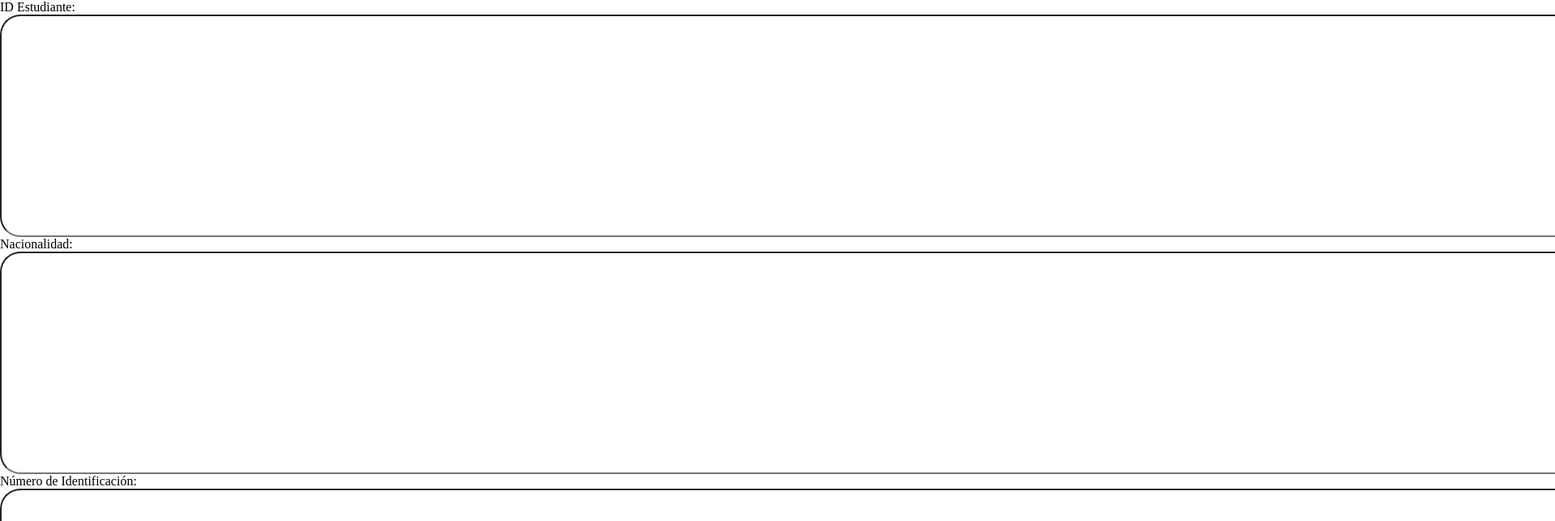
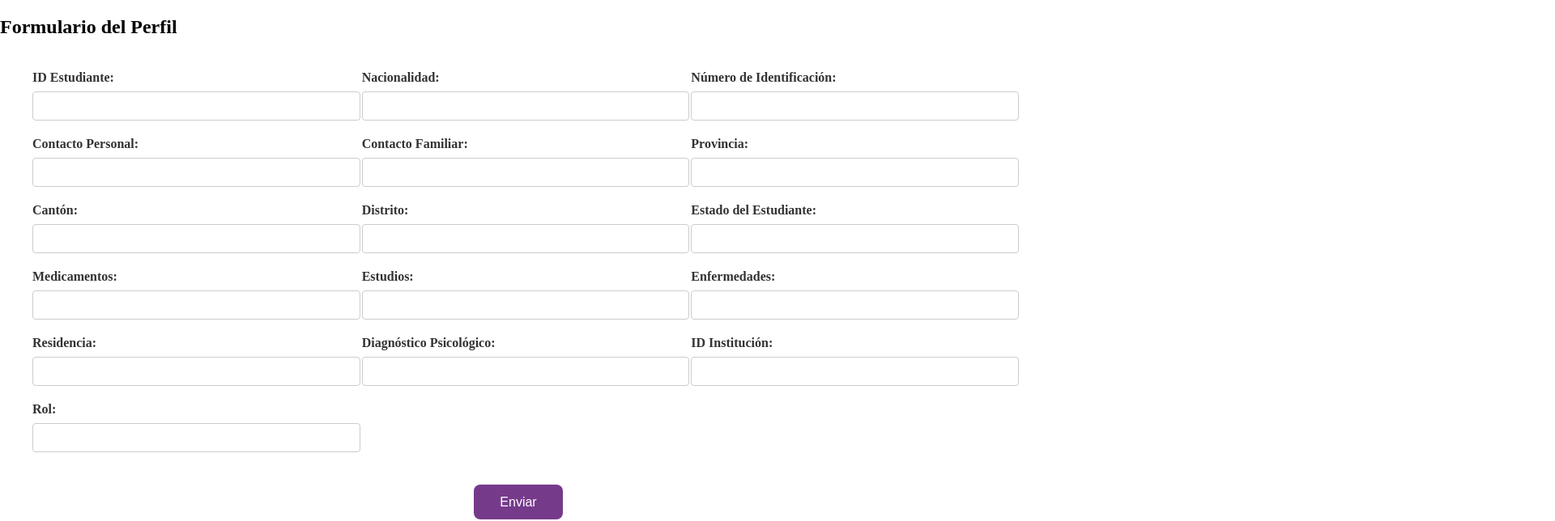
Before and after one commit to YOCELYN12/MoodSense, a React (Vite) app in the folder Proyecto_Mood_Sense/: page /StudentForm in a window 1280 px wide. Shown: the top 644 px of the page at 81% size, 1920 px wide, since content can reach past the window. Built offline with nearby package versions, Linux system fonts and the light colour scheme; no server answers.

Commit message:
Mejora en estructuracion y estilos listos

```diff
--- a/Proyecto_Mood_Sense/src/Components/StudentForm/StudentFormC.jsx
+++ b/Proyecto_Mood_Sense/src/Components/StudentForm/StudentFormC.jsx
@@ -56,10 +56,12 @@ const StudentFormC = () => {
 
   return (
     <div>
+      <h2>Formulario del Perfil</h2>
       <form onSubmit={handleSubmit} className="student-form">
-        <div className="form-group">
-          <label>ID Estudiante:</label>
+        <div className="form-id">
+          <label className="id">ID Estudiante:</label>
           <input
+            className="input-id"
             type="text"
             name="student_id"
             value={formData.student_id}
@@ -67,9 +69,10 @@ const StudentFormC = () => {
           />
         </div>
 
-        <div className="form-group">
-          <label>Nacionalidad:</label>
+        <div className="form-nacionalidad">
+          <label className="nacionalidad">Nacionalidad:</label>
           <input
+          className="input-nacionalidad"
             type="text"
             name="nationality"
             value={formData.nationality}
@@ -77,9 +80,10 @@ const StudentFormC = () => {
           />
         </div>
 
-        <div className="form-group">
-          <label>Número de Identificación:</label>
+        <div className="form-identidad">
+          <label className="identidad">Número de Identificación:</label>
           <input
+          className="input-identidad"
             type="text"
             name="id_number"
             value={formData.id_number}
@@ -87,9 +91,10 @@ const StudentFormC = () => {
           />
         </div>
 
-        <div className="form-group">
-          <label>Contacto Personal:</label>
+        <div className="form-contacto">
+          <label className="contacto">Contacto Personal:</label>
           <input
+          className="input-contacto"
             type="text"
             name="personal_contact"
             value={formData.personal_contact}
@@ -97,9 +102,10 @@ const StudentFormC = () => {
           />
         </div>
 
-        <div className="form-group">
-          <label>Contacto Familiar:</label>
+        <div className="form-familiar">
+          <label className="familiar">Contacto Familiar:</label>
           <input
+          className="input-familiar"
             type="text"
             name="family_contact"
             value={formData.family_contact}
@@ -107,9 +113,10 @@ const StudentFormC = () => {
           />
         </div>
 
-        <div className="form-group">
-          <label>Provincia:</label>
+        <div className="form-provincia">
+          <label className="provincia">Provincia:</label>
           <input
+          className="input-provincia"
             type="text"
             name="province"
             value={formData.province}
@@ -117,9 +124,10 @@ const StudentFormC = () => {
           />
         </div>
 
-        <div className="form-group">
-          <label>Cantón:</label>
+        <div className="form-canton">
+          <label className="canton">Cantón:</label>
           <input
+          className="input-canton"
             type="text"
             name="canton"
             value={formData.canton}
@@ -127,9 +135,21 @@ const StudentFormC = () => {
           />
         </div>
 
-        <div className="form-group">
-          <label>Estado del Estudiante:</label>
+        <div className="form-distrito">
+          <label className="distrito">Distrito:</label>
           <input
+          className="input-distrito"
+            type="text"
+            name="district"
+            value={formData.district}
+            onChange={handleChange}
+          />
+        </div>
+
+        <div className="form-estado">
+          <label className="estado">Estado del Estudiante:</label>
+          <input
+          className="input-estado"
             type="text"
             name="student_state"
             value={formData.student_state}
@@ -137,9 +157,10 @@ const StudentFormC = () => {
           />
         </div>
 
-        <div className="form-group">
-          <label>Medicamentos:</label>
+        <div className="form-medicamentos">
+          <label className="medicamentos">Medicamentos:</label>
           <input
+          className="input-medicamentos"
             type="text"
             name="medications"
             value={formData.medications}
@@ -147,19 +168,10 @@ const StudentFormC = () => {
           />
         </div>
 
-        <div className="form-group">
-          <label>Distrito:</label>
+        <div className="form-estudios">
+          <label className="estudios">Estudios:</label>
           <input
-            type="text"
-            name="district"
-            value={formData.district}
-            onChange={handleChange}
-          />
-        </div>
-
-        <div className="form-group">
-          <label>Estudios:</label>
-          <input
+          className="input-estudios"
             type="text"
             name="studies"
             value={formData.studies}
@@ -167,9 +179,10 @@ const StudentFormC = () => {
           />
         </div>
 
-        <div className="form-group">
-          <label>Enfermedades:</label>
+        <div className="form-enfermedades">
+          <label className="enfermedades">Enfermedades:</label>
           <input
+          className="input-enfermedades"
             type="text"
             name="diseases"
             value={formData.diseases}
@@ -177,9 +190,10 @@ const StudentFormC = () => {
           />
         </div>
 
-        <div className="form-group">
-          <label>Residencia:</label>
+        <div className="form-residencia">
+          <label className="residencia">Residencia:</label>
           <input
+          className="input-residencia"
             type="text"
             name="residence"
             value={formData.residence}
@@ -187,9 +201,10 @@ const StudentFormC = () => {
           />
         </div>
 
-        <div className="form-group">
-          <label>Diagnóstico Psicológico:</label>
+        <div className="form-diagnostico">
+          <label className="diagnostico">Diagnóstico Psicológico:</label>
           <input
+          className="input-diagnostico"
             type="text"
             name="psychological_diagnosis"
             value={formData.psychological_diagnosis}
@@ -197,9 +212,10 @@ const StudentFormC = () => {
           />
         </div>
 
-        <div className="form-group">
-          <label>ID Institución:</label>
+        <div className="form-istitucion">
+          <label className="institucion">ID Institución:</label>
           <input
+          className="input-institucion"
             type="text"
             name="institution_id"
             value={formData.institution_id}
@@ -207,9 +223,10 @@ const StudentFormC = () => {
           />
         </div>
 
-        <div className="form-group">
-          <label>Rol:</label>
+        <div className="form-rol">
+          <label className="rol">Rol:</label>
           <input
+          className="input-rol"
             type="text"
             name="rol"
             value={formData.rol}
@@ -217,7 +234,7 @@ const StudentFormC = () => {
           />
         </div>
 
-        <button type="submit">Enviar</button>
+        <button className="boton-guardar" type="submit">Enviar</button>
       </form>
     </div>
   );
--- a/Proyecto_Mood_Sense/src/Components/StudentForm/StudentFormcc.css
+++ b/Proyecto_Mood_Sense/src/Components/StudentForm/StudentFormcc.css
@@ -1,35 +1,59 @@
-
-.list-container {
-  border: 2px solid #a20f41;
-  height: 100vh;
-  width: 100%;
-  box-shadow: 0px 0px 10px rgba(162, 15, 65, 0.3);
+.student-form {
+  display: grid;
+  grid-template-columns: repeat(3, 1fr);
+  gap: 20px;
+  padding: 20px;
+  max-width: 1200px;
+  margin: 0 auto;
 }
 
-.list-title {
-  text-align: center;
-  color: #a20f41;
-  padding: 20px;
-  font-size: 1.25rem;
-  font-weight: 500;
+/* Make each form field container take full width of its grid cell */
+.student-form > div {
+  display: flex;
+  flex-direction: column;
+  gap: 8px;
 }
 
-.divider {
-  border-bottom: 1px solid rgba(0, 0, 0, 0.12);
+/* Style for labels */
+.student-form label {
+  font-size: 1rem;
+  font-weight: bold;
+  color: #333;
 }
 
-.list-item {
-  padding: 8px 16px;
-  cursor: pointer;
-  display: flex;
-  align-items: center;
-  text-decoration: none;
+/* Style for inputs */
+.student-form input {
+  width: 100%;
+  padding: 8px;
+  border: 1px solid #ccc;
+  border-radius: 4px;
+  font-size: 1rem;
 }
 
-.list-item:hover {
-  background-color: rgba(162, 15, 65, 0.04);
+/* Submit button styles */
+.boton-guardar {
+  grid-column: 1 / -1;
+  width: max-content;
+  justify-self: center;
+  background-color: #763a8b;
+  color: #fff;
+  border: none;
+  border-radius: 0.5rem;
+  padding: 0.8rem 2rem;
+  font-size: 1rem;
+  cursor: pointer;
+  margin-top: 20px;
 }
 
-.list-item-text {
-  color: #a20f41;
+/* Responsive breakpoints */
+@media (max-width: 992px) {
+  .student-form {
+    grid-template-columns: repeat(2, 1fr);
+  }
 }
+
+@media (max-width: 576px) {
+  .student-form {
+    grid-template-columns: 1fr;
+  }
+}
```
